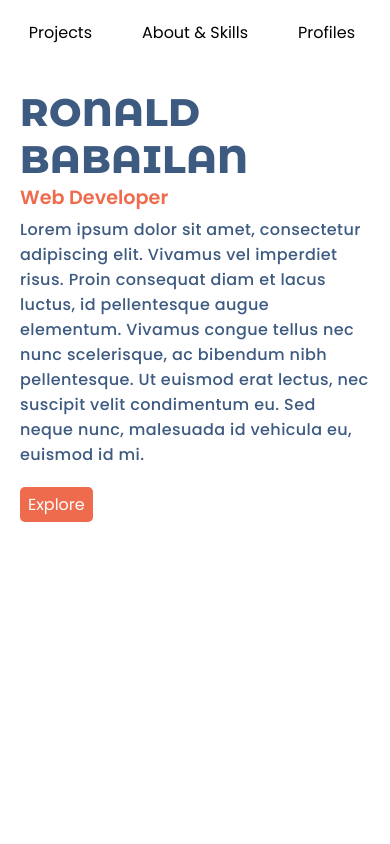
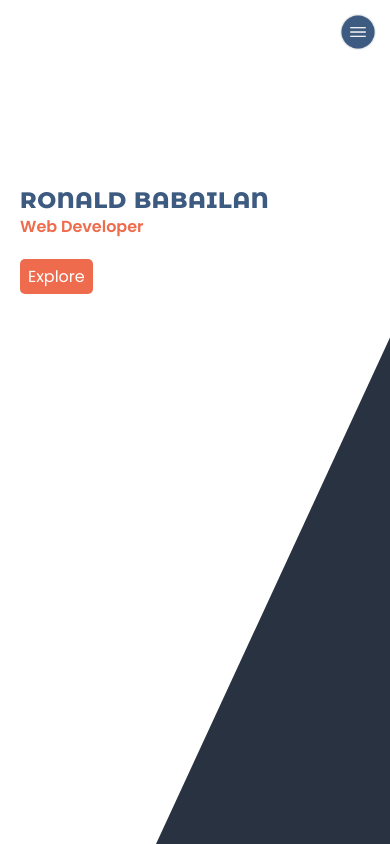
Before and after one commit to rbabailan/babailan-ronald-portfolio, a React (Create React App) app: page / in a window 390 px wide. Built offline with nearby package versions, Linux system fonts and the light colour scheme.

Commit message:
adding responsiveness

```diff
--- a/src/component/Navbar.js
+++ b/src/component/Navbar.js
@@ -1,11 +1,47 @@
-import React from 'react';
+import React, { useEffect, useState } from 'react';
 import { Link } from 'react-router-dom';
 import style from "./Navbar.module.css";
+import menu from "../img/menu.png";
+
 
 function Navbar() {
+    const [toggleNav, setToggleNav] = useState(false);
+    const [checkWidth, setCheckWidth] = useState(window.innerWidth);
+    // const isActive = () => {
+    //     setActive(true);
+    //     console.log("set!");
+    // }
+
+    const checkFunc = () => {
+        console.log(checkWidth);
+        setCheckWidth(window.innerWidth);
+    };
+
+    const toggleNavFunc = () => {
+        setToggleNav(!toggleNav);
+    };
+
+    useEffect(() => {
+        window.addEventListener("resize", checkFunc);
+    });
+
     return (
-        <div className={style.navbarDiv}>
-            <div>
+        <>
+            {
+                checkWidth < 768 &&
+                <div style={{ position: "absolute", right: 0 }}>
+                    <button className={style.menuButton} onClick={toggleNavFunc}>
+                        <img clasName={style.menuIcon} src={menu} alt="menu-icon" width="36px" />
+                    </button>
+                </div>
+            }
+            <div className={toggleNav ? style.navbarDivMobile : style.navbarDiv}>
+                {
+                    checkWidth < 768 &&
+                    <div>
+                        <button onClick={toggleNavFunc}><img src={menu} width="36px" /></button>
+                    </div>
+                }
                 <nav>
                     <ul>
                         <li>
@@ -19,8 +55,8 @@ function Navbar() {
                         </li>
                     </ul>
                 </nav>
-            </div>
-        </div>
+            </div >
+        </>
     );
 }
 
--- a/src/component/Navbar.module.css
+++ b/src/component/Navbar.module.css
@@ -3,6 +3,18 @@
     justify-content: flex-end;
     color: transparent;
     margin-right: 10px;
+}
+
+.menuButton {
+    border-radius: 50%;
+    border: none;
+    margin: 14px;
+    height: 36px;
+}
+
+.menuIcon {
+    width: 100%;
+    height: 100%;
 }
 
 li {
@@ -29,3 +41,34 @@ li a:active {
     text-decoration: none;
     color: blue;
 }
+
+.active {
+    left: 0 !important;
+}
+
+@media (max-width:768px) {
+    .navbarDiv {
+        display: block;
+        background-color: white;
+        margin-right: 10px;
+        width: 100%;
+        height: 100vh;
+        position: absolute;
+        left: -100%;
+    }
+
+    .navbarDivMobile {
+        display: block;
+        background-color: white;
+        margin-right: 10px;
+        width: 100%;
+        height: 100vh;
+        position: fixed;
+        left: 0;
+    }
+
+
+    li {
+        display: block;
+    }
+}
--- a/src/content/Home/Home.js
+++ b/src/content/Home/Home.js
@@ -1,4 +1,4 @@
-import React from "react";
+import React, { useEffect, useState } from "react";
 import style from "./Home.module.css";
 import { motion } from 'framer-motion';
 import Navbar from "../../component/Navbar";
@@ -8,7 +8,7 @@ import { Link } from "react-router-dom";
 function Home() {
     const animations = {
         initial: { opacity: 0, x: -100 },
-        animate: { opacity: 1, x: 0 }
+        animate: { opacity: 1, x: 0 },
     }
 
     return (
@@ -27,7 +27,6 @@ function Home() {
                     <h4 className={style.homeInfoMe}>RONALD BABAILAN</h4>
                     <h4 className={style.homeInfoWork}>Web Developer</h4>
                     <p className={style.homeInfoP}>
-                        Lorem ipsum dolor sit amet, consectetur adipiscing elit. Vivamus vel imperdiet risus. Proin consequat diam et lacus luctus, id pellentesque augue elementum. Vivamus congue tellus nec nunc scelerisque, ac bibendum nibh pellentesque. Ut euismod erat lectus, nec suscipit velit condimentum eu. Sed neque nunc, malesuada id vehicula eu, euismod id mi.
                     </p>
                     <button className={style.pickMeButton}><Link to="/About">Explore</Link></button>
                 </motion.div>
--- a/src/content/Home/Home.module.css
+++ b/src/content/Home/Home.module.css
@@ -1,11 +1,12 @@
 .contentStyle {
     position: absolute;
-    width: 100vw;
+    width: 100%;
     height: 100vh;
     -webkit-clip-path: polygon(100% 40%, 100% 100%, 40% 100%);
     clip-path: polygon(100% 40%, 100% 100%, 40% 100%);
     background: var(--black-gray);
     z-index: 0;
+    min-height: calc(480px + 65px);
 }
 
 .flexSB {
@@ -74,7 +75,6 @@
     object-position: bottom;
 }
 
-
 @media (max-width:768px) {
     .flexSB {
         height: 100%;
@@ -100,6 +100,19 @@
     }
 
     .contentStyle {
-        display: none;
+        -webkit-clip-path: polygon(100% 40%, 100% 100%, 40% 100%);
+        clip-path: polygon(100% 40%, 100% 100%, 40% 100%);
     }
 }
+
+@media (max-width:480px) {
+    .homeInfoMe {
+        font-size: 1.4rem;
+    }
+
+    .homeInfoWork {
+        font-size: 1rem;
+    }
+}
+
+@media (max-height:481) {}
```
Also changed, not shown: src/img/menu.png (added).
